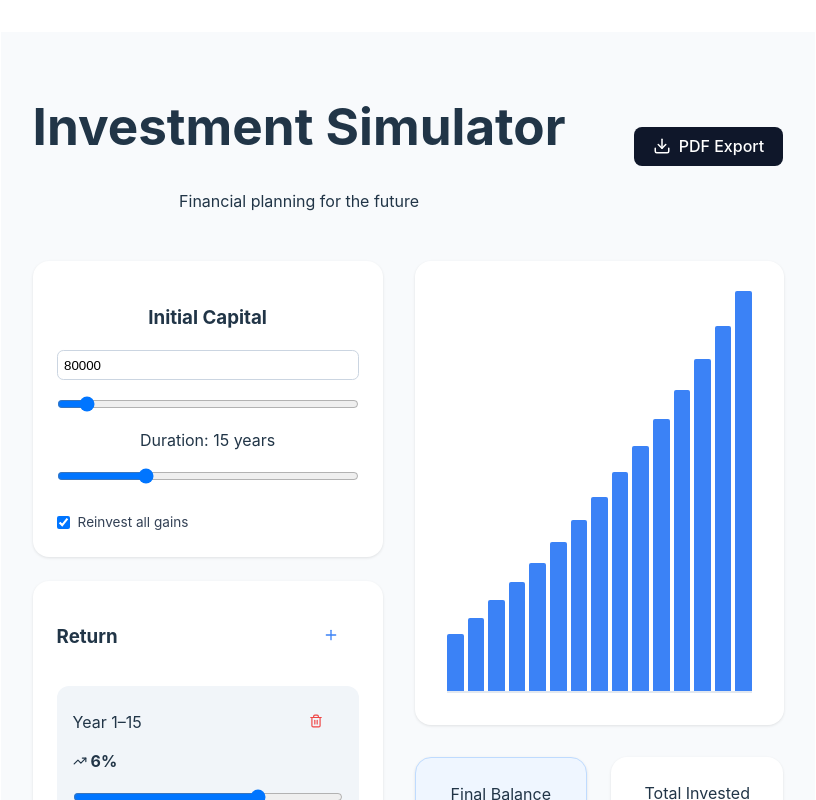
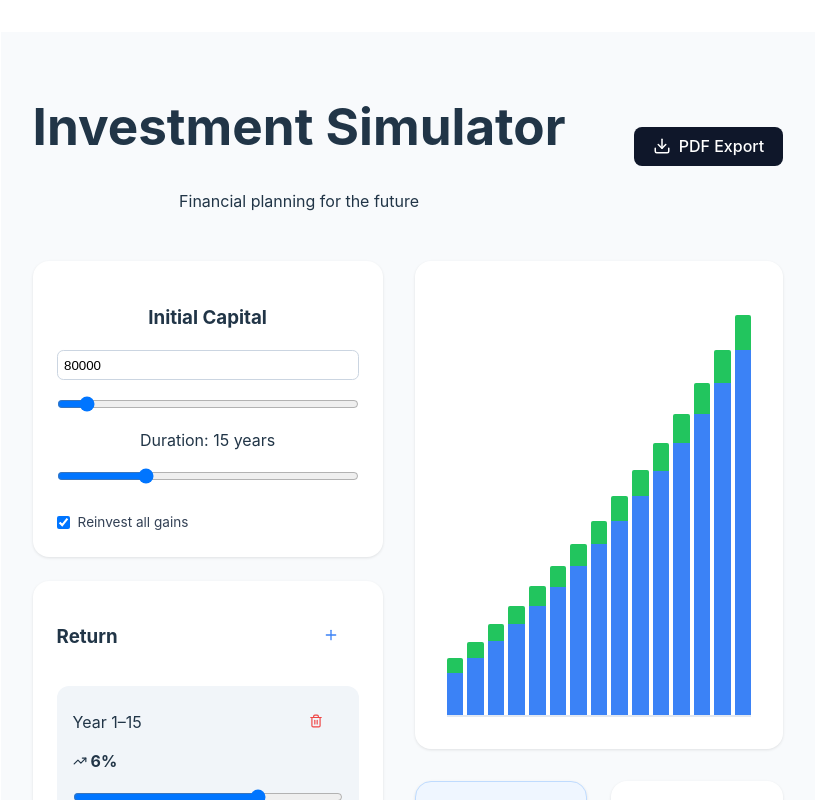
Before and after one commit to hamsterbacke23/investment-calc, a Vue app: page / in a window 1280 px wide. Shown: the top 800 px of the page, without its empty margins (232-1048 px from the left). Built offline with nearby package versions, Linux system fonts and the light colour scheme.

Commit message:
Stacked bar chart with gain visualization, tooltip fixes

```diff
--- a/src/App.vue
+++ b/src/App.vue
@@ -86,6 +86,27 @@ const calculateData = computed(() => {
   }
   return results;
 });
+
+const maxBalance = computed(() => Math.max(...calculateData.value.map(x => x.balance)));
+
+const barStyle = (d, i) => {
+  const max = maxBalance.value;
+  const heightPct = (d.balance / max * 100);
+  const prevBalance = i > 0 ? calculateData.value[i - 1].balance : initialCapital.value;
+  const gain = d.balance - prevBalance;
+  // What percentage of THIS bar is the gain portion (top)
+  const gainRatio = d.balance > 0 ? Math.abs(gain) / d.balance : 0;
+  const gainPct = gainRatio * 100;
+  const basePct = 100 - gainPct;
+
+  const gainColor = gain >= 0 ? '#22c55e' : '#ef4444';
+  const baseColor = '#3b82f6';
+
+  return {
+    height: heightPct + '%',
+    background: `linear-gradient(to top, ${baseColor} ${basePct}%, ${gainColor} ${basePct}%)`
+  };
+};
 
 // --- Actions ---
 const toggleCustomDuration = (t) => {
@@ -210,10 +231,23 @@ const exportPDF = () => {
       <div class="dashboard">
         <div class="chart-container">
           <div class="bars">
-            <div v-for="d in calculateData" :key="d.year"
+            <div v-for="(d, i) in calculateData" :key="d.year"
                  class="bar"
-                 :style="{ height: (d.balance / calculateData[calculateData.length-1].balance * 100) + '%' }">
-              <span class="tooltip">Year {{d.year}}: {{d.balance.toLocaleString()}}€</span>
+                 :style="barStyle(d, i)">
+              <span class="tooltip">
+                <strong>Year {{d.year}}</strong><br>
+                {{d.balance.toLocaleString()}} €
+                <template v-if="i > 0">
+                  <br>
+                  <span :class="d.balance - calculateData[i-1].balance >= 0 ? 'gain-pos' : 'gain-neg'">
+                    {{ d.balance - calculateData[i-1].balance >= 0 ? '+' : '' }}{{ (d.balance - calculateData[i-1].balance).toLocaleString() }} €
+                  </span>
+                </template>
+                <template v-else>
+                  <br>
+                  <span class="gain-pos">+{{ (d.balance - initialCapital).toLocaleString() }} €</span>
+                </template>
+              </span>
             </div>
           </div>
         </div>
@@ -331,10 +365,13 @@ input[type="range"] {
   height: 400px;
   border-radius: 1rem;
   padding: 2rem;
+  padding-top: 3.5rem;
   display: flex;
   align-items: flex-end;
   box-shadow: 0 1px 3px rgba(0,0,0,0.1);
-  contain: layout style;
+  contain: style;
+  position: relative;
+  overflow: visible;
 }
 
 .bars {
@@ -347,28 +384,34 @@ input[type="range"] {
 }
 
 .bar {
-  background: #3b82f6;
   flex: 1;
   border-radius: 2px 2px 0 0;
   position: relative;
   transition: height 0.3s ease;
+  min-width: 0;
 }
 
-.bar:hover { background: #2563eb; }
+.bar:hover { filter: brightness(1.15); z-index: 10; }
 
 .tooltip {
   position: absolute;
-  top: -40px;
+  bottom: calc(100% + 8px);
   left: 50%;
   transform: translateX(-50%);
   background: #0f172a;
   color: white;
-  padding: 4px 8px;
-  border-radius: 4px;
+  padding: 6px 10px;
+  border-radius: 6px;
   font-size: 0.7rem;
+  line-height: 1.4;
   display: none;
   white-space: nowrap;
+  z-index: 20;
+  pointer-events: none;
 }
+
+.tooltip .gain-pos { color: #4ade80; }
+.tooltip .gain-neg { color: #f87171; }
 
 .bar:hover .tooltip { display: block; }
 
```
